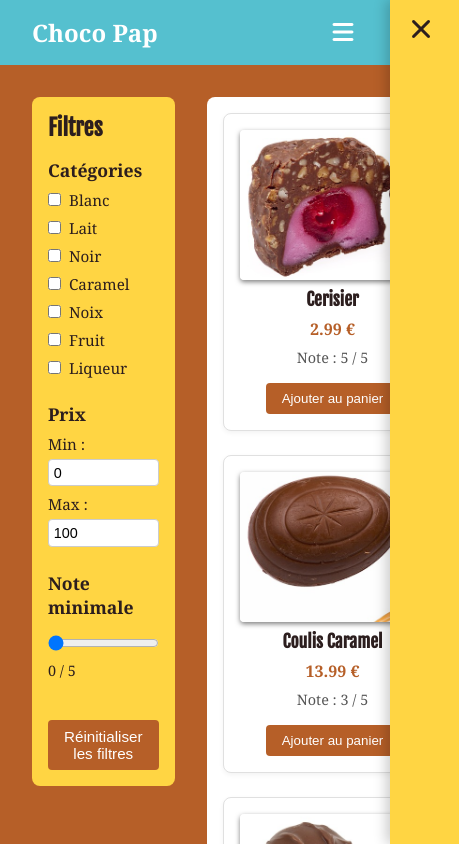
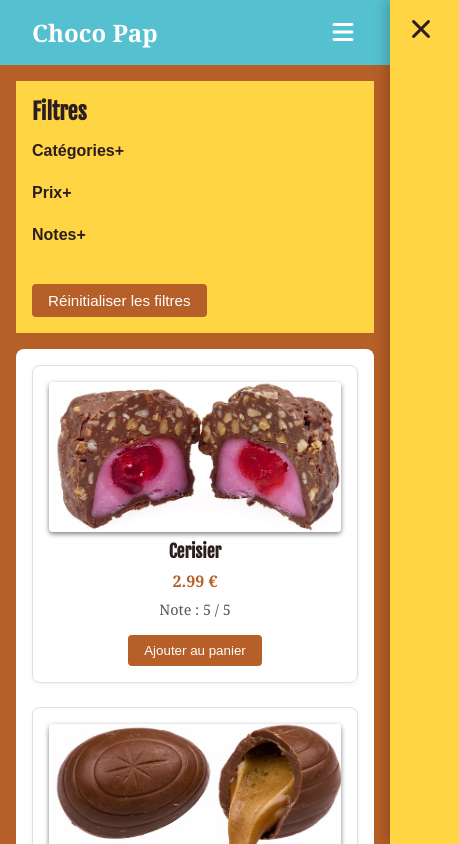
Before and after one commit to ManonFr/choco-pap, a Next.js app: page /boutique in a window 390 px wide. Shown: the top 844 px of the page, 459 px wide, since content can reach past the window. Built offline with nearby package versions, Linux system fonts and the light colour scheme.

Commit message:
Add responsive styles for mobile store page

```diff
--- a/src/app/boutique/boutique.module.css
+++ b/src/app/boutique/boutique.module.css
@@ -5,3 +5,11 @@
   max-width: 1200px;
   margin: 0 auto;
 }
+
+@media screen and (max-width: 767px) {
+  .layout {
+    flex-direction: column;
+    gap: 1rem;
+    padding: 1rem;
+  }
+}
--- /dev/null
+++ b/src/components/AccordionSection/AccordionSection.jsx
@@ -0,0 +1,27 @@
+"use client";
+
+import styles from "./AccordionSection.module.css";
+
+export default function AccordionSection({
+  title,
+  isOpen,
+  onToggle,
+  children,
+}) {
+  return (
+    <div className={styles.group}>
+      <button
+        className={styles.toggle}
+        onClick={onToggle}
+        type="button"
+        aria-expanded={isOpen}
+      >
+        <span className={styles.title}>{title}</span>
+        <span className={styles.symbol}>{isOpen ? "−" : "+"}</span>{" "}
+      </button>
+      <div className={`${styles.content} ${isOpen ? styles.open : ""}`}>
+        {children}
+      </div>
+    </div>
+  );
+}
--- /dev/null
+++ b/src/components/AccordionSection/AccordionSection.module.css
@@ -0,0 +1,42 @@
+.group {
+  margin-bottom: 1.5rem;
+}
+
+.toggle {
+  font-weight: bold;
+  font-size: 1rem;
+  background: none;
+  border: none;
+  padding: 0;
+  cursor: pointer;
+  color: var(--choco-dark);
+  display: flex;
+  width: 100%;
+  text-align: left;
+}
+
+.content {
+  max-height: 0;
+  overflow: hidden;
+  transition: max-height 0.3s ease-out;
+}
+
+.content.open {
+  max-height: 500px;
+}
+
+@media screen and (min-width: 768px) {
+  .toggle {
+    pointer-events: none;
+    cursor: default;
+  }
+
+  .symbol {
+    display: none;
+  }
+
+  .content {
+    max-height: none !important;
+    overflow: visible;
+  }
+}
--- a/src/components/Carousel/Carousel.module.css
+++ b/src/components/Carousel/Carousel.module.css
@@ -27,7 +27,7 @@
 .button {
   padding: 1rem 2rem;
   background-color: var(--highlight);
-  color: white;
+  color: var(--white);
   font-size: 1.2rem;
   text-decoration: none;
   border-radius: 6px;
@@ -64,7 +64,7 @@
 }
 
 .active {
-  background-color: white;
+  background-color: var(--white);
 }
 
 @media screen and (max-width: 767px) {
--- a/src/components/FilterSidebar/FilterSidebar.jsx
+++ b/src/components/FilterSidebar/FilterSidebar.jsx
@@ -1,3 +1,7 @@
+"use client";
+
+import { useState } from "react";
+import AccordionSection from "../AccordionSection/AccordionSection";
 import styles from "./FilterSidebar.module.css";
 
 const CATEGORIES = [
@@ -11,6 +15,19 @@ const CATEGORIES = [
 ];
 
 export default function FilterSidebar({ filters, setFilters }) {
+  const [openSections, setOpenSections] = useState({
+    categories: false,
+    price: false,
+    notes: false,
+  });
+
+  const toggleSection = (section) => {
+    setOpenSections((prev) => ({
+      ...prev,
+      [section]: !prev[section],
+    }));
+  };
+
   const handleCategoryChange = (e) => {
     const { value, checked } = e.target;
     const newCategories = checked
@@ -33,8 +50,11 @@ export default function FilterSidebar({ filters, setFilters }) {
     <aside className={styles.sidebar}>
       <h2 className={styles.title}>Filtres</h2>
 
-      <div className={styles.filterGroup}>
-        <h3 className={styles.subtitle}>Catégories</h3>
+      <AccordionSection
+        title="Catégories"
+        isOpen={openSections.categories}
+        onToggle={() => toggleSection("categories")}
+      >
         {CATEGORIES.map((cat) => (
           <label key={cat} className={styles.label}>
             <input
@@ -47,10 +67,13 @@ export default function FilterSidebar({ filters, setFilters }) {
             {cat.charAt(0).toUpperCase() + cat.slice(1)}
           </label>
         ))}
-      </div>
+      </AccordionSection>
 
-      <div className={styles.filterGroup}>
-        <h3 className={styles.subtitle}>Prix</h3>
+      <AccordionSection
+        title="Prix"
+        isOpen={openSections.price}
+        onToggle={() => toggleSection("price")}
+      >
         <label className={styles.label}>
           Min :
           <input
@@ -71,10 +94,13 @@ export default function FilterSidebar({ filters, setFilters }) {
             className={styles.input}
           />
         </label>
-      </div>
+      </AccordionSection>
 
-      <div className={styles.filterGroup}>
-        <h3 className={styles.subtitle}>Note minimale</h3>
+      <AccordionSection
+        title="Notes"
+        isOpen={openSections.notes}
+        onToggle={() => toggleSection("notes")}
+      >
         <input
           type="range"
           min="0"
@@ -85,7 +111,8 @@ export default function FilterSidebar({ filters, setFilters }) {
           className={styles.range}
         />
         <span className={styles.note}>{filters.minNote} / 5</span>
-      </div>
+      </AccordionSection>
+
       <button
         onClick={() =>
           setFilters({
--- a/src/components/FilterSidebar/FilterSidebar.module.css
+++ b/src/components/FilterSidebar/FilterSidebar.module.css
@@ -11,16 +11,6 @@
   font-size: 1.4rem;
   margin-bottom: 1rem;
   font-family: 'Fjalla One', sans-serif;
-}
-
-.subtitle {
-  font-size: 1.1rem;
-  margin-bottom: 0.5rem;
-  font-family: 'Noto Serif', serif;
-}
-
-.filterGroup {
-  margin-bottom: 1.5rem;
 }
 
 .label {
@@ -69,3 +59,11 @@
 .resetButton:hover {
   transform: translateY(-5px);
 }
+
+@media screen and (max-width: 767px) {
+  .sidebar {
+    width: 100%;
+    padding: 1rem;
+    border-radius: 0;
+  }
+}
--- a/src/components/ProductGrid/ProductGrid.jsx
+++ b/src/components/ProductGrid/ProductGrid.jsx
@@ -2,8 +2,8 @@
 
 import { useEffect, useState } from "react";
 import ProductCard from "../ProductCard/ProductCard";
+import filterProducts from "@/lib/filterProducts";
 import styles from "./ProductGrid.module.css";
-import filterProducts from "@/lib/filterProducts";
 
 export default function ProductGrid({ filters }) {
   const [products, setProducts] = useState([]);
```
